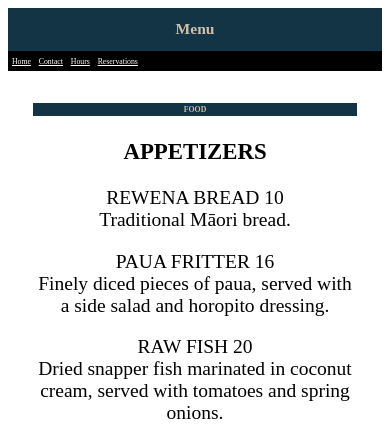
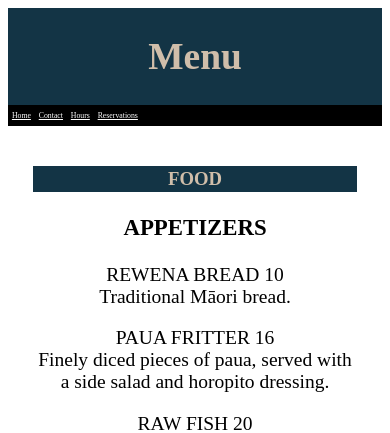
Before and after one commit to ChrisCairns10/ChrisCairns10.github.io, a PHP site: page /Menu/Menu.html in a window 390 px wide. Shown: the top 433 px of the page. Run offline with PHP 8.4, Linux system fonts and the light colour scheme.

Commit message:
Add files via upload

```diff
--- a/CSS/my-css.css
+++ b/CSS/my-css.css
@@ -7,10 +7,24 @@
 .header {
     background-color:#133445;
     color:#d0beaa;
-    font-size: 2vw;
+    /*font-size: 2vw; */
     text-align: center;
     padding: 0.5vw;
     }
+
+/* If the screen size is 601px wide or more, set the font-size of <header> */
+@media screen and (max-width: 600px) {
+    .header {
+        font-size: 2vw;
+        }
+    }
+
+/* If the screen size is 601px wide or less, set the font-size of <header> */
+@media screen and (max-width: 600px) {
+.header {
+    font-size: 4.8vw;
+    }
+}
 
 /* Style the top navigation bar */
 .topnav {
```
